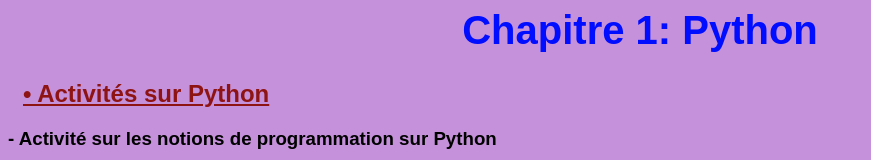
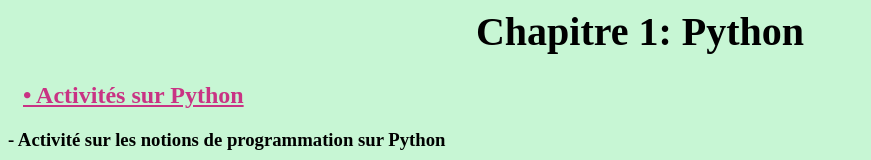
Before and after one commit to cataospina/cataospina.github.io, a plain HTML site: page python.html in a window 1280 px wide. Shown: the top 160 px of the page, without its empty margins (0-871 px from the left). Drawn offline with Linux system fonts and the light colour scheme.

Commit message:
Update python.css

```diff
--- a/python.css
+++ b/python.css
@@ -1,6 +1,6 @@
 body {
- background-color: #c591db;
- font-family: sans-serif;
+ background-color: #c7f6d4;
+ font-family: Bookman Old Style, serif;
  font-size: 100%
 }
 
@@ -8,14 +8,14 @@ body {
 
 h1{
 font-size: 250%;
-color: #000DFF;
+color: #000000;
 text-align: center;
 }
 
 
 h2{
 font-size:150%;
-color:#8E1414;
+color:#c93384;
 padding-left: 15px;
 text-decoration: underline;
 }
```
